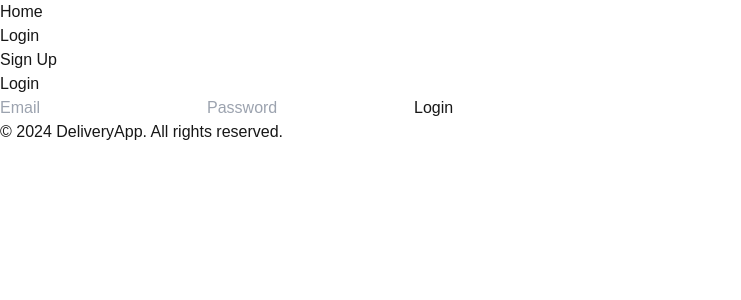
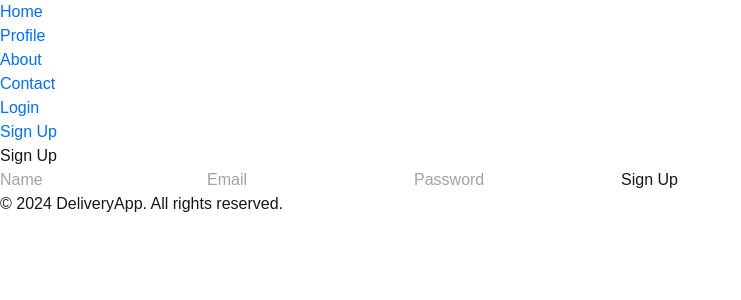
Before and after one commit to Olivierkepler/deliveryapp2, a Next.js app: page /login in a window 1280 px wide. Shown: the top 300 px of the page, without its empty margins (0-741 px from the left). Built offline with nearby package versions, Linux system fonts and the light colour scheme.

Commit message:
add components

```diff
--- a/src/app/components/Navbar.tsx
+++ b/src/app/components/Navbar.tsx
@@ -5,8 +5,19 @@ const Navbar = () => {
     <nav className="bg-gray-800 text-white p-4">
       <ul className="flex space-x-4">
         <li>
-          <Link href="/">Home</Link>
+        <Link href="/home">Home</Link>
         </li>
+        <li>
+        <Link href="/profile">Profile</Link>
+        </li>
+        <li>
+        <Link href="/about">About</Link>
+        </li>
+        <li>
+        <Link href="/contact">Contact</Link>
+
+        </li>
+
         <li>
           <Link href="/login">Login</Link>
         </li>
--- a/src/app/globals.css
+++ b/src/app/globals.css
@@ -24,3 +24,11 @@ body {
 input:focus {
   outline: 2px solid #2563eb; /* Blue focus ring */
 }
+nav a {
+  text-decoration: none;
+  color: #0070f3;
+}
+
+nav a:hover {
+  text-decoration: underline;
+}
--- a/src/app/layout.tsx
+++ b/src/app/layout.tsx
@@ -1,6 +1,7 @@
 import './globals.css'
 import { ReactNode } from 'react'
 import Layout from './components/Layout'
+
 
 export default function RootLayout({ children }: { children: ReactNode }) {
   return (
@@ -8,6 +9,7 @@ export default function RootLayout({ children }: { children: ReactNode }) {
       <head>
         <meta charSet="UTF-8" />
         <meta name="viewport" content="width=device-width, initial-scale=1" />
+
         <title>DeliveryApp</title>
       </head>
       <body>
--- a/src/app/login/page.tsx
+++ b/src/app/login/page.tsx
@@ -1,47 +1,67 @@
 // /src/app/login/page.tsx
 'use client';
-
 import React, { useState } from 'react';
 
-export default function LoginPage() {
+export default function SignUpPage() {
+  // State for user input fields
+  const [name, setName] = useState('');
   const [email, setEmail] = useState('');
   const [password, setPassword] = useState('');
+
+  // State for feedback messages
   const [message, setMessage] = useState('');
 
+  // Form submission handler
   const handleSubmit = async (e: React.FormEvent) => {
-    e.preventDefault();
+    e.preventDefault(); // Prevent page reload
+
+    // Logging user inputs for debugging
+    console.log('Form submitted with:', { name, email, password });
+
     try {
-      const response = await fetch('/api/login', {
+      // Make the API call
+      const response = await fetch('/api/signup', {
         method: 'POST',
-        headers: {
-          'Content-Type': 'application/json',
-        },
-        body: JSON.stringify({ email, password }),
+        headers: { 'Content-Type': 'application/json' },
+        body: JSON.stringify({ name, email, password }),
       });
 
-      const data = await response.json();
+      const data = await response.json(); // Parse JSON response
 
+      // Handle success and error responses
       if (response.ok) {
-        setMessage(data.message); // Login successful message
+        setMessage(data.message || 'Sign up successful!');
       } else {
-        setMessage(data.message); // Invalid credentials or error message
+        setMessage(data.message || 'Error: Unable to sign up.');
       }
     } catch (error) {
-      console.error('Error:', error);
+      // Catch and handle network or unexpected errors
+      console.error('Error occurred:', error);
       setMessage('Something went wrong. Please try again.');
     }
   };
 
   return (
     <div className="flex flex-col items-center justify-center h-screen">
-      <h1 className="text-2xl font-bold mb-4">Login</h1>
-      <form onSubmit={handleSubmit} className="flex flex-col gap-4 w-full max-w-md">
+      <h1 className="text-2xl font-bold mb-4">Sign Up</h1>
+      <form
+        onSubmit={handleSubmit}
+        className="flex flex-col space-y-4 bg-gray-100 p-6 rounded shadow-md w-full max-w-sm"
+      >
+        <input
+          type="text"
+          placeholder="Name"
+          value={name}
+          onChange={(e) => setName(e.target.value)}
+          className="border p-2 rounded"
+          required
+        />
         <input
           type="email"
           placeholder="Email"
           value={email}
           onChange={(e) => setEmail(e.target.value)}
-          className="p-2 border rounded"
+          className="border p-2 rounded"
           required
         />
         <input
@@ -49,14 +69,19 @@ export default function LoginPage() {
           placeholder="Password"
           value={password}
           onChange={(e) => setPassword(e.target.value)}
-          className="p-2 border rounded"
+          className="border p-2 rounded"
           required
         />
-        <button type="submit" className="bg-blue-500 text-white p-2 rounded">
-          Login
+        <button
+          type="submit"
+          className="bg-blue-500 text-white py-2 px-4 rounded hover:bg-blue-600"
+        >
+          Sign Up
         </button>
       </form>
-      {message && <p className="mt-4 text-red-500">{message}</p>}
+      {message && (
+        <div className="mt-4 text-center text-lg text-gray-700">{message}</div>
+      )}
     </div>
   );
 }
```
Also changed, not shown: src/app/about/page.tsx (added, +8 -0 lines), src/app/contact/page.tsx (added, +8 -0 lines), src/app/home/HomePage.module.css (added, +9 -0 lines), src/app/home/page.tsx (added, +10 -0 lines), src/app/profile/page.tsx (added, +15 -0 lines), public/logoTransport.png (added).
